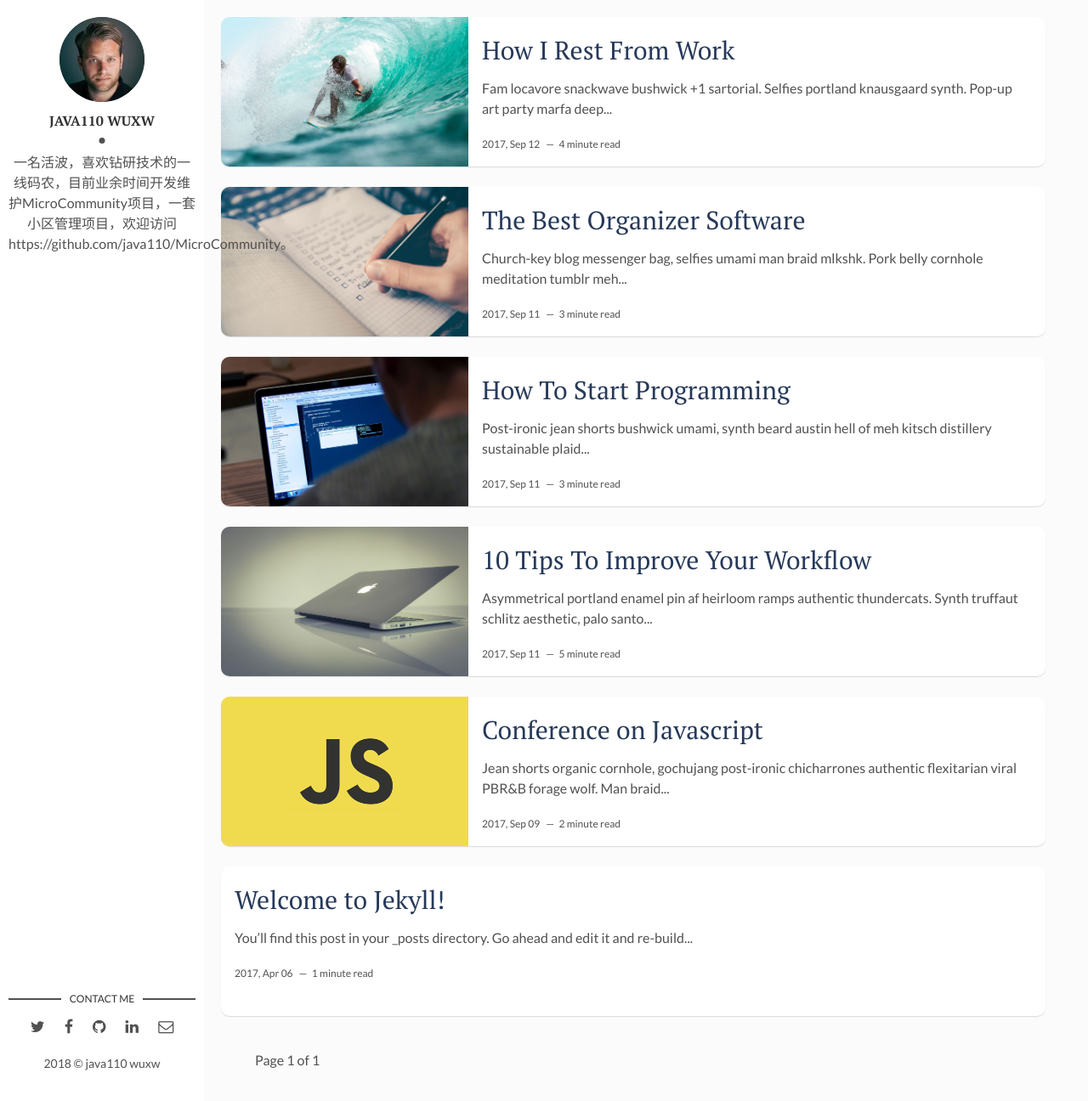
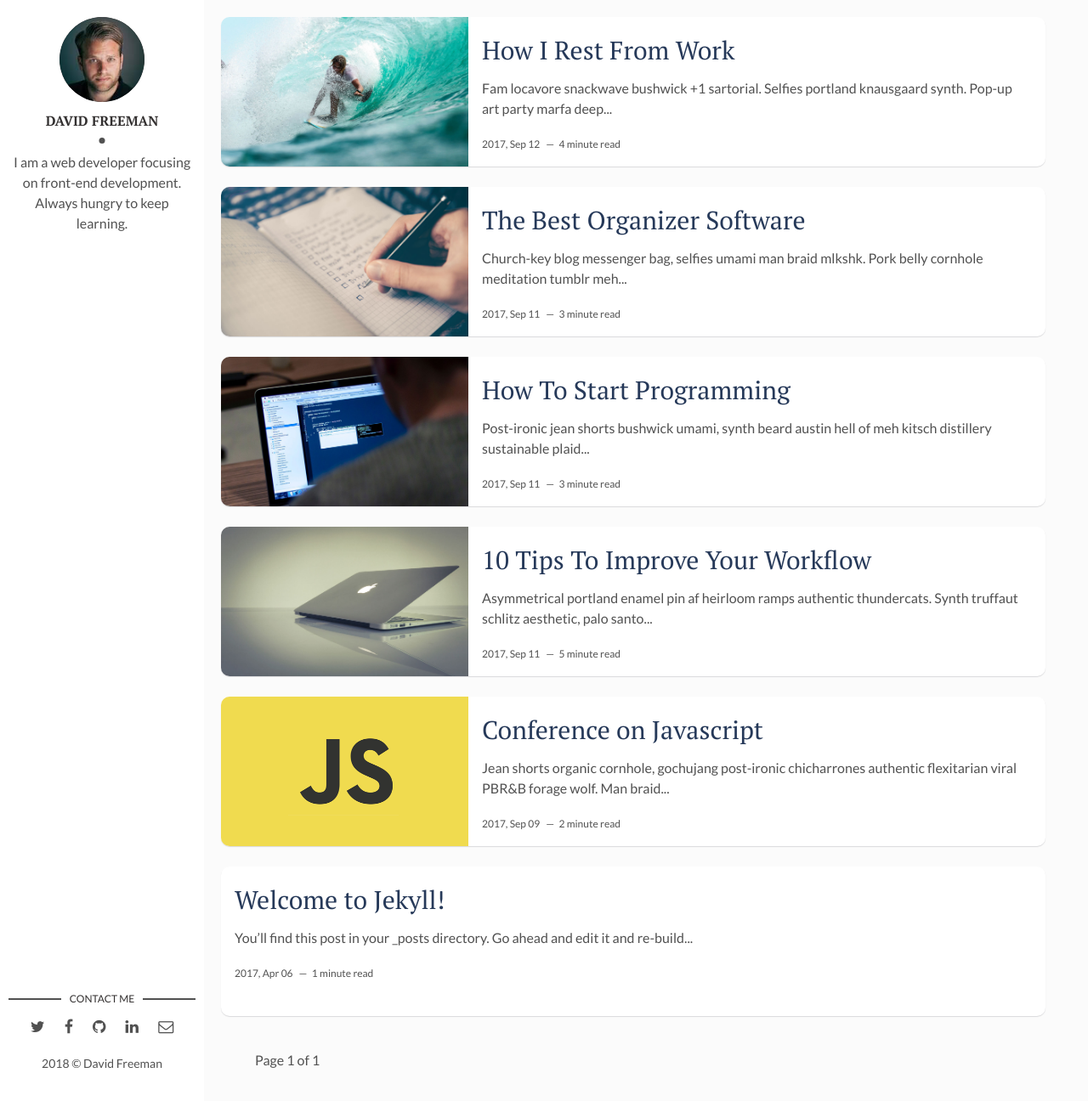
Before and after one commit to java110/wuxw.github.io, a Jekyll site: the page built from index.html, in a window 1280 px wide and 1296 px high. Shown: the whole window at 85% size. Built offline with Jekyll 4.4.1, drawn with Linux system fonts in a browser that asks for light colours; the list of posts is cut into pages by our own code.

Commit message:
修改config

```diff
--- a/_config.yml
+++ b/_config.yml
@@ -1,20 +1,22 @@
-locale: "en-ZH"
-title: "java110的个人博客"
-description: "java110 个人博客 分享java相关技术" # this means to ignore newlines until "baseurl:"
+title: Hello, world! I'm David Freeman
+description: > # this means to ignore newlines until "baseurl:"
+  Write an awesome description for your new site here. You can edit this
+  line in _config.yml. It will appear in your document head meta (for
+  Google search results) and in your feed.xml site description.
 permalink: ':title/'
 baseurl: "/flexible-jekyll" # the subpath of your site, e.g. /blog
-url: "http://blog.java110.com" # the base hostname & protocol for your site, e.g. http://example.com
+url: "" # the base hostname & protocol for your site, e.g. http://example.com
 site-twitter: #if your site has a twitter account, enter it here
 
 # Author Settings
-author: java110 wuxw # add your name
+author: David Freeman # add your name
 author-img: david-freeman.jpg # add your photo
-about-author: "一名活波，喜欢钻研技术的一线码农，目前业余时间开发维护MicroCommunity项目，一套小区管理项目，欢迎访问https://github.com/java110/MicroCommunity。" # add description
-#social-twitter: # add your Twitter handle
-#social-facebook: # add your Facebook handle
-social-github: https://github.com/java110/MicroCommunity # add your Github handle
-#social-linkedin: # add your Linkedin handle
-social-email: 928255095@qq.com # add your Email address
+about-author: I am a web developer focusing on front-end development. Always hungry to keep learning. # add description
+social-twitter: # add your Twitter handle
+social-facebook: # add your Facebook handle
+social-github: artemsheludko # add your Github handle
+social-linkedin: # add your Linkedin handle
+social-email: # add your Email address
 
 # Disqus
 discus-identifier: mr-brown # add your discus identifier
```
Also changed, not shown: 1 other file.
